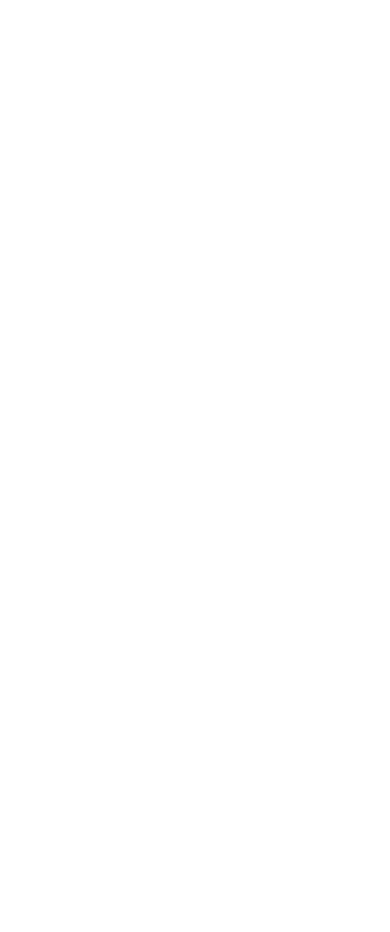
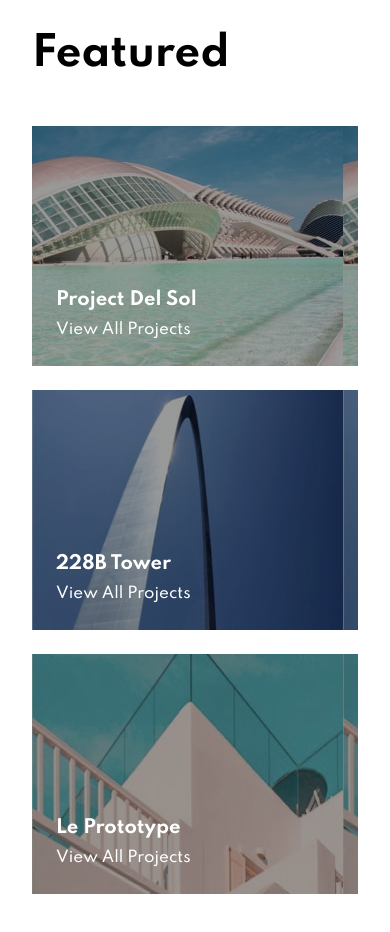
Before and after one commit to marleyanthony/arch-studio, a React (Create React App) app: page / in a window 390 px wide. Shown: the part 2060-2992 px from the top of the page. Before the commit the page ends 2018 px from the top, so only its background shows below. Built offline with nearby package versions, Linux system fonts and the light colour scheme.

Commit message:
featured section mobile styles

```diff
--- /dev/null
+++ b/src/Components/Home/Featured.tsx
@@ -0,0 +1,31 @@
+import { Link } from 'react-router-dom'
+import { FeaturedCardsContent } from '../../Models/Home'
+
+const Featured = () => {
+  return (
+    <section className="featured">
+      <h2 className="featured__heading">
+        Featured
+     </h2>
+      <div className="featured__cards-wrapper">
+        {
+          FeaturedCardsContent.map((card, index) => {
+            return (
+              <div className={card.cardClass} key={index}>
+                <div className="featured__overlay"></div>
+                <h5 className="featured__card-title">
+                  {card.title}
+                </h5>
+                <Link to="/projects" className="featured__view-all">
+                  View All Projects
+                </Link>
+              </div>
+            )
+          })
+        }
+      </div>
+    </section>
+  )
+}
+
+export default Featured
--- a/src/Components/Pages/Home.tsx
+++ b/src/Components/Pages/Home.tsx
@@ -1,6 +1,7 @@
 import Hero from '../Home/Hero';
 import Welcome from '../Home/Welcome';
 import AboutUs from '../Home/AboutUs';
+import Featured from '../Home/Featured';
 import { HeroContent } from '../../Models/Hero';
 
 const Home = () => {
@@ -9,6 +10,7 @@
       <Hero content={HeroContent} />
       <Welcome />
       <AboutUs />
+      <Featured />
     </div>
   )
 }
--- /dev/null
+++ b/src/Models/Home.ts
@@ -0,0 +1,14 @@
+export const FeaturedCardsContent = [
+  {
+    title: 'Project Del Sol',
+    cardClass: 'featured__card featured__card-bg--project-del-sol'
+  },
+  {
+    title: '228B Tower',
+    cardClass: 'featured__card featured__card-bg--tower'
+  },
+  {
+    title: 'Le Prototype',
+    cardClass: 'featured__card featured__card-bg--prototype'
+  }
+]
--- a/src/Styles/Partials/_home.scss
+++ b/src/Styles/Partials/_home.scss
@@ -120,3 +120,73 @@
     padding: 18rem 3.2rem;
   }
 }
+
+
+
+
+// ! featured section
+.featured {
+  padding: 7.2rem 3.2rem;
+
+  &__heading {
+    font-size: 4rem;
+    font-weight: 700;
+    line-height: 4.8rem;
+    margin-bottom: 4.8rem;
+  }
+
+  &__card {
+    height: 24rem;
+    width: auto;
+    margin-bottom: 2.4rem;
+    padding: 2.4rem;
+    display: flex;
+    flex-direction: column;
+    justify-content: flex-end;
+    position: relative;
+  }
+
+  &__card-title {
+    font-size: 1.8rem;
+    font-weight: 700;
+    line-height: 2.5rem;
+    color: #fff;
+    margin-bottom: 0.4rem;
+    z-index: 2;
+  }
+
+  &__view-all {
+    font-size: 1.5rem;
+    font-weight: 500;
+    line-height: 2.5rem;
+    color: #fff;
+    z-index: 2;
+  }
+
+  &__overlay {
+    content: "";
+    position: absolute;
+    top: 0;
+    left: 0;
+    bottom: 0;
+    right: 0;
+    z-index: 1;
+    background: rgba(0, 0, 0, 0.4);
+    height: 24rem;
+    width: 100%;
+  }
+
+  &__card-bg {
+    &--project-del-sol {
+      background-image: url('/src/Assets/portfolio/mobile/image-del-sol.jpg');
+    }
+
+    &--tower {
+      background-image: url('/src/Assets/portfolio/mobile/image-228b.jpg');
+    }
+
+    &--prototype {
+      background-image: url('/src/Assets/portfolio/mobile/image-prototype.jpg');
+    }
+  }
+}
--- a/src/Styles/main.css
+++ b/src/Styles/main.css
@@ -351,6 +351,77 @@
   padding: 18rem 3.2rem;
 }
 
+.featured {
+  padding: 7.2rem 3.2rem;
+}
+
+.featured__heading {
+  font-size: 4rem;
+  font-weight: 700;
+  line-height: 4.8rem;
+  margin-bottom: 4.8rem;
+}
+
+.featured__card {
+  height: 24rem;
+  width: auto;
+  margin-bottom: 2.4rem;
+  padding: 2.4rem;
+  display: -webkit-box;
+  display: -ms-flexbox;
+  display: flex;
+  -webkit-box-orient: vertical;
+  -webkit-box-direction: normal;
+      -ms-flex-direction: column;
+          flex-direction: column;
+  -webkit-box-pack: end;
+      -ms-flex-pack: end;
+          justify-content: flex-end;
+  position: relative;
+}
+
+.featured__card-title {
+  font-size: 1.8rem;
+  font-weight: 700;
+  line-height: 2.5rem;
+  color: #fff;
+  margin-bottom: 0.4rem;
+  z-index: 2;
+}
+
+.featured__view-all {
+  font-size: 1.5rem;
+  font-weight: 500;
+  line-height: 2.5rem;
+  color: #fff;
+  z-index: 2;
+}
+
+.featured__overlay {
+  content: "";
+  position: absolute;
+  top: 0;
+  left: 0;
+  bottom: 0;
+  right: 0;
+  z-index: 1;
+  background: rgba(0, 0, 0, 0.4);
+  height: 24rem;
+  width: 100%;
+}
+
+.featured__card-bg--project-del-sol {
+  background-image: url("/src/Assets/portfolio/mobile/image-del-sol.jpg");
+}
+
+.featured__card-bg--tower {
+  background-image: url("/src/Assets/portfolio/mobile/image-228b.jpg");
+}
+
+.featured__card-bg--prototype {
+  background-image: url("/src/Assets/portfolio/mobile/image-prototype.jpg");
+}
+
 * {
   padding: 0;
   margin: 0;
```
Also changed, not shown: 2 other files (tests, documents, lock files or other folders). Lines whose indentation alone changed are shown as unchanged.
